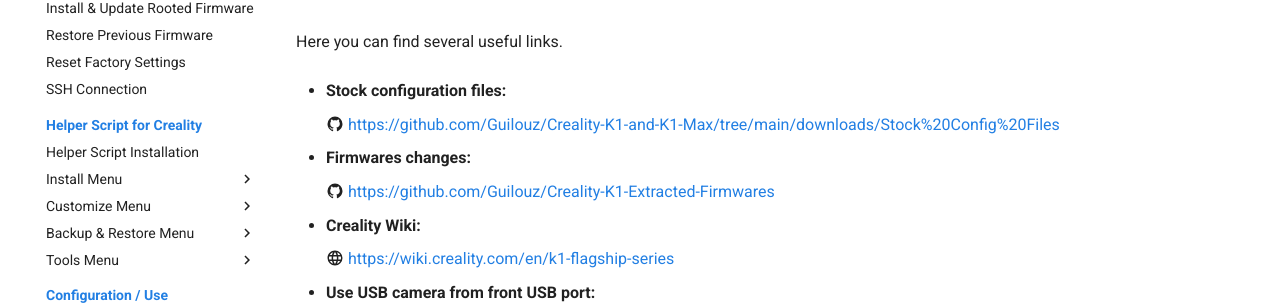
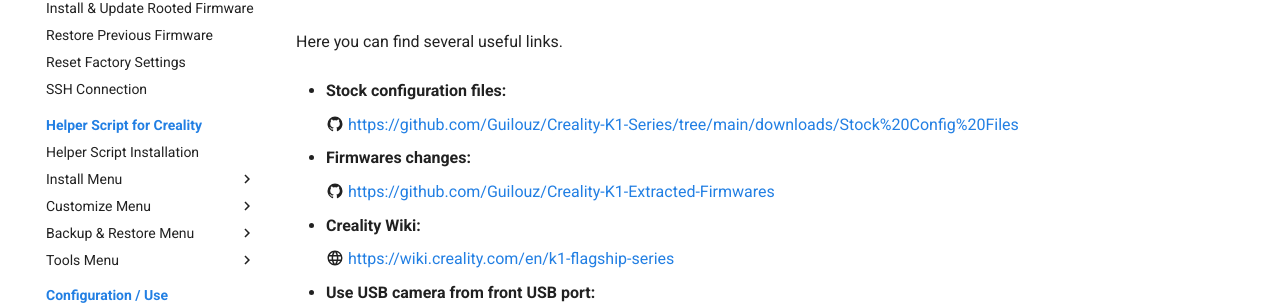
Before and after one commit to Guilouz/Creality-Helper-Script-Wiki, an MkDocs documentation site: the page built from docs/others/useful-links.md, in a window 1280 px wide and 1017 px high. Shown: the part 151-458 px from the top of the window. Built offline with MkDocs 1.6.1 and Material for MkDocs 9.7.7, drawn with Linux system fonts in a browser that asks for light colours; comment, search, counter and statistics services are not loaded; some of the changed lines change nothing that is shown.

Commit message:
Update useful-links.md

```diff
--- a/docs/others/useful-links.md
+++ b/docs/others/useful-links.md
@@ -6,7 +6,7 @@
 
 - **Stock configuration files:**
 
-    :material-github: <a href="https://github.com/Guilouz/Creality-K1-and-K1-Max/tree/main/downloads/Stock%20Config%20Files">https://github.com/Guilouz/Creality-K1-and-K1-Max/tree/main/downloads/Stock%20Config%20Files</a>
+    :material-github: <a href="https://github.com/Guilouz/Creality-K1-Series/tree/main/downloads/Stock%20Config%20Files">https://github.com/Guilouz/Creality-K1-Series/tree/main/downloads/Stock%20Config%20Files</a>
 
 - **Firmwares changes:**
 
```
